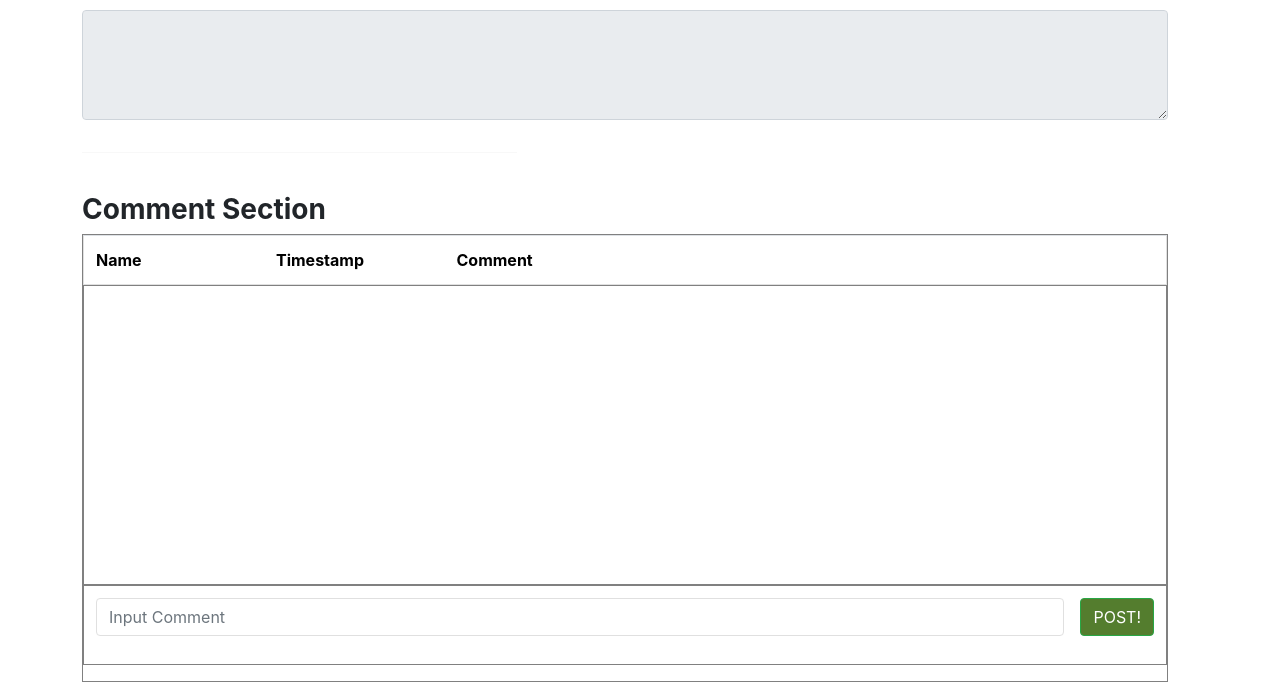
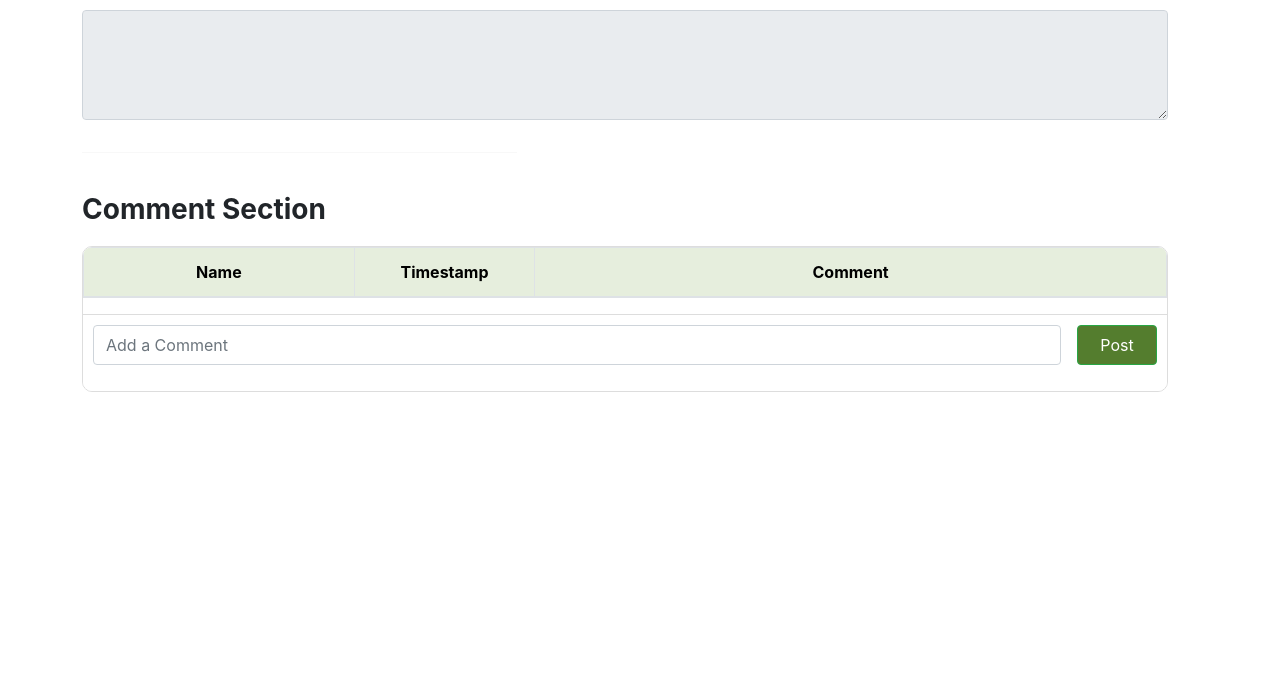
Before and after one commit to sriyanope/G7-IS216-project, a PHP site: page /GeneralEventPage.php?eventId=1 in a window 1280 px wide. Shown: the part 1214-1896 px from the top of the page. After the commit the page ends 1606 px from the top, so only its background shows below. Run offline with PHP 8.4, Linux system fonts and the light colour scheme; the visitor is signed in with stand-in values (Sample User, id 1); data that the repository does not hold is empty; some libraries are stand-ins or nearby versions; some web fonts are replaced.

Commit message:
revamped comments section

```diff
--- a/pages/GeneralEventPage.php
+++ b/pages/GeneralEventPage.php
@@ -119,6 +119,50 @@
                     max-height: 300px;
                     overflow-y: scroll;
                 }
+                .comment-container {
+                    border: 1px solid #ddd;
+                    border-radius: 10px;
+                    overflow: hidden;
+                    margin-top: 20px;
+                }
+
+                .comment-table {
+                    background-color: #f9f9f9;
+                }
+
+                .comment-table th,
+                .comment-table td {
+                    text-align: center;
+                }
+
+                .comment-form {
+                    background-color: #ffffff;
+                    border-top: 1px solid #ddd;
+                    padding: 10px;
+                }
+
+                .comment-form input,
+                .comment-form button {
+                    height: 40px;
+                }
+
+                .comment-form button {
+                    min-width: 80px;
+                }
+
+                .comment-header {
+                    background-color: #F6F8E0;
+                    padding: 10px;
+                    border-top-left-radius: 10px;
+                    border-top-right-radius: 10px;
+                }
+
+                @media (max-width: 768px) {
+                    .comment-table th,
+                    .comment-table td {
+                        text-align: left;
+                    }
+                }
 
             </style>
 
@@ -165,9 +209,8 @@
             <div class="container">
                 <div class="row pt-5">
                 <div class="col">
-                <h2><b id="eventTitleLabel"></b><span id="bookmark"></span></h2>
+                    <h2><b id="eventTitleLabel"></b> <span id="bookmark"></span></h2>
                 </div>
-
                 <div class="row">
                     <div class="col">
                         <p><img src="../public/images/location pin.svg"><span id="locationDateTimeLabel"></span></p>
@@ -242,39 +285,36 @@
             <!-- comment -->
             <div class="row pt-3">
                 <div class="col">
-                    <h3 class='mt-2'><b>Comment Section</b></h3>
-                    <div style="border:1px solid grey">
-                    <table class='table m-0' style="border: 1px solid #e0e0e0; border-radius: 5px; background-color: #f9f9f9;">
+                    <h3 class="mt-2"><b>Comment Section</b></h3>
+                    <div class="comment-container">
+                        <div class="comment-table">
+                            <table class="table table-bordered table-hover">
+                                <thead>
                                     <tr>
-                            <th class="col-2">Name</th>
-                            <th class="col-2">Timestamp</th>
-                            <th class="col-8">Comment</th>
+                                        <th scope="col" class="col-3" style="background-color: #e6eedd">Name</th>
+                                        <th scope="col" class="col-2" style="background-color: #e6eedd">Timestamp</th>
+                                        <th scope="col" class="col-7" style="background-color: #e6eedd">Comment</th>
                                     </tr>
-                    </table>
-                    <div class="table-wrap" style="border:1px solid grey">
-                    <table class='table' style="border: 1px solid #e0e0e0; border-radius: 5px; background-color: #f9f9f9;">
-                        <tbody id='tbody'></tbody>
+                                </thead>
+                                <tbody id="tbody"></tbody>
                             </table>
                         </div>
 
                         <div class="comment-form">
-                        <table class='table' style="border: 1px solid #e0e0e0; border-radius: 5px; background-color: #ffffff;">
-                            <tbody>
-                                <tr>
-                                    <td class='font-italic' style="border:1px solid grey">
                             <div class="form-group d-flex">
-                                            <input id='text' class="w-80 form-control" type="text" style="border: 1px solid #e0e0e0;" placeholder="Input Comment">
-                                            <button id='btnSend' class='btn btn-success ml-3'>POST!</button>
+                                <input id="text" class="form-control flex-grow-1" type="text" placeholder="Add a Comment">
+                                <button id="btnSend" class="btn btn-success ml-3">Post</button>
                             </div>
-                                    </td>
-                                </tr>
-                            </tbody>
-                        </table>
+                        </div>
+                    </div>
                 </div>
             </div>
 
-                </div>
-            </div>
+
+
+
+
+
 
             <!-- Notification -->
             <div id="notification" class="notification"></div>
```
Lines whose indentation alone changed are shown as unchanged.
